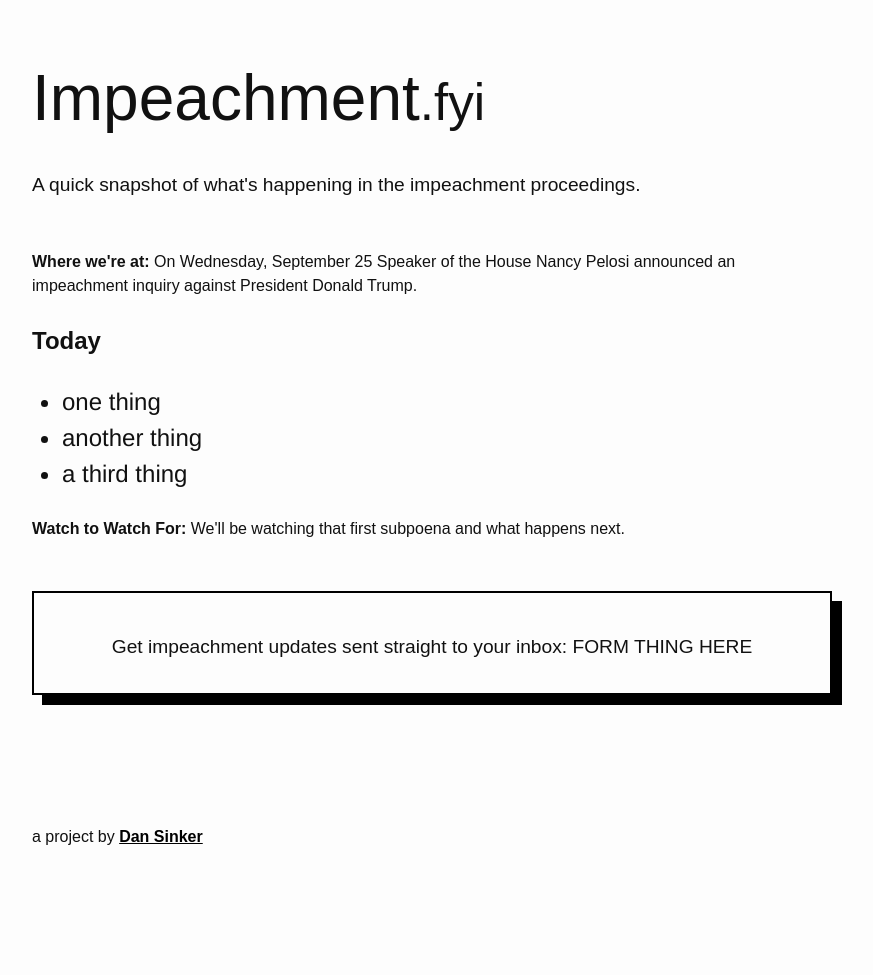
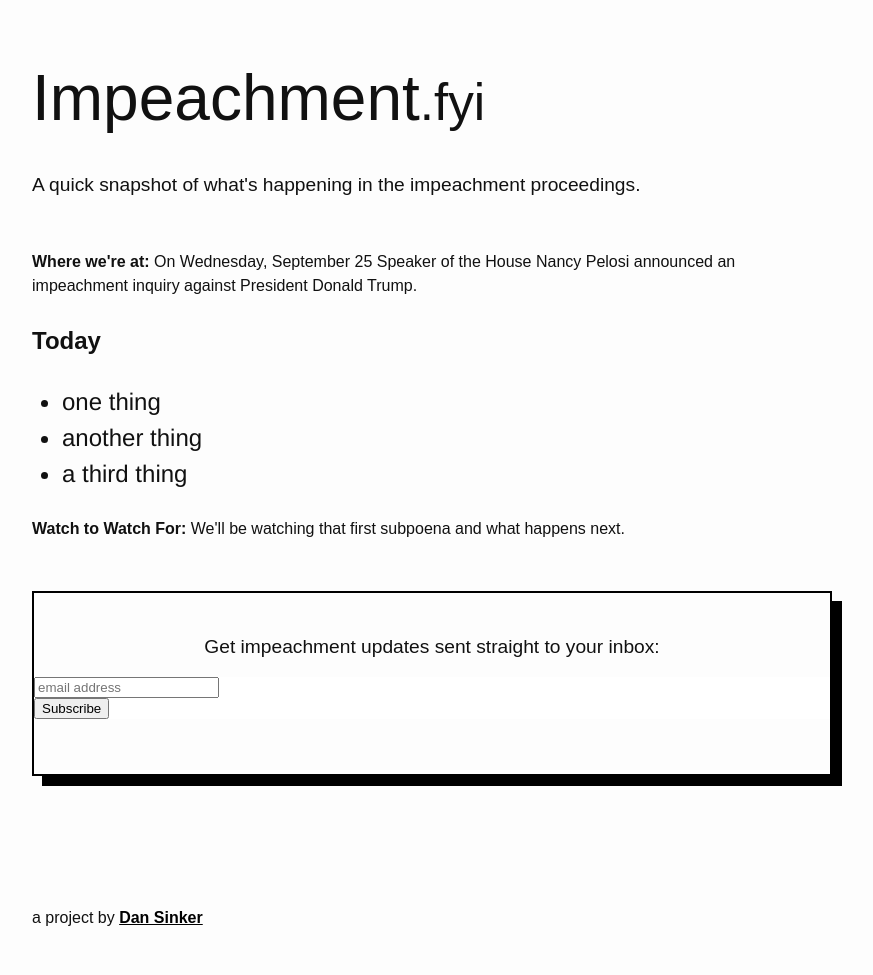
Before and after one commit to dansinker/impeachment.fyi, a Jekyll site: the page built from index.md, in a window 1280 px wide. Shown: the whole page, without its empty margins (268-1141 px from the left). Built offline with Jekyll 4.4.1, drawn with Linux system fonts in a browser that asks for light colours; nearby versions of some CDN libraries; some web fonts are replaced; comment, search, counter and statistics services are not loaded; before the commit the page ends 900 px from its top, so only the background shows below that.

Commit message:
added signup form

```diff
--- a/_includes/newsletter.html
+++ b/_includes/newsletter.html
@@ -1,3 +1,22 @@
 <div id="mail">
-<p>Get impeachment updates sent straight to your inbox: FORM THING HERE</p>
+<p>Get impeachment updates sent straight to your inbox: <!-- Begin Mailchimp Signup Form -->
+    <link href="//cdn-images.mailchimp.com/embedcode/horizontal-slim-10_7.css" rel="stylesheet" type="text/css">
+    <style type="text/css">
+        #mc_embed_signup{background:#fff; clear:left; font:14px Helvetica,Arial,sans-serif; width:100%;}
+        /* Add your own Mailchimp form style overrides in your site stylesheet or in this style block.
+           We recommend moving this block and the preceding CSS link to the HEAD of your HTML file. */
+    </style>
+    <div id="mc_embed_signup">
+    <form action="https://gmail.us20.list-manage.com/subscribe/post?u=40c2dd689498224d09e5e1811&amp;id=d887cfadf2" method="post" id="mc-embedded-subscribe-form" name="mc-embedded-subscribe-form" class="validate" target="_blank" novalidate>
+        <div id="mc_embed_signup_scroll">
+
+        <input type="email" value="" name="EMAIL" class="email" id="mce-EMAIL" placeholder="email address" required>
+        <!-- real people should not fill this in and expect good things - do not remove this or risk form bot signups-->
+        <div style="position: absolute; left: -5000px;" aria-hidden="true"><input type="text" name="b_40c2dd689498224d09e5e1811_d887cfadf2" tabindex="-1" value=""></div>
+        <div class="clear"><input type="submit" value="Subscribe" name="subscribe" id="mc-embedded-subscribe" class="button"></div>
+        </div>
+    </form>
+    </div>
+
+    <!--End mc_embed_signup--></p>
 </div>
--- a/assets/main.scss
+++ b/assets/main.scss
@@ -71,7 +71,6 @@ div#mail {
   padding: 5% 0;
   border: solid black 2px;
   box-shadow: 10px 10px black;
-  height: 20px;
 }
 
 div#mail p {
```
